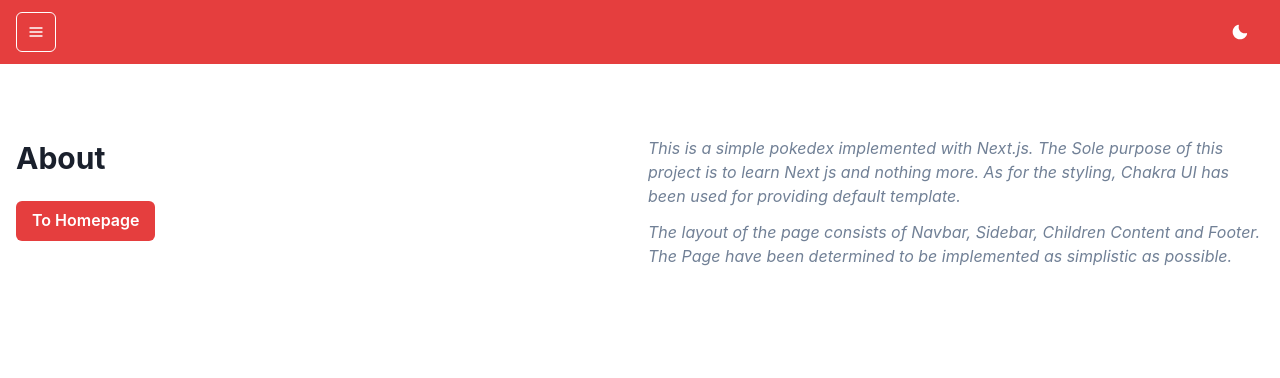
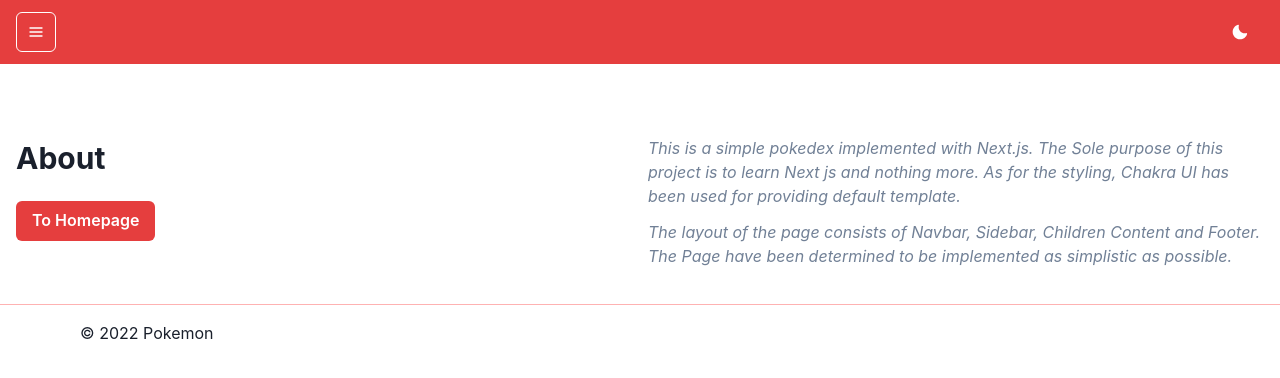
Before and after one commit to mehmetegeacican/your-next-pokedex, a Next.js app: page /about in a window 1280 px wide. Shown: the top 378 px of the page. Built offline with nearby package versions, Linux system fonts and the light colour scheme.

Commit message:
footer implemented

```diff
--- /dev/null
+++ b/components/Footer.tsx
@@ -0,0 +1,25 @@
+import { Container , Box, Stack, Text ,useColorModeValue} from '@chakra-ui/react'
+import React from 'react'
+
+export default function Footer() {
+  return (
+    <Box
+      borderTopWidth={1}
+      borderStyle={"solid"}
+      borderColor={useColorModeValue("red.200", "gray.700")}
+      sx = {{mt: 5}}
+    >
+      <Container
+        as={Stack}
+        maxW={"6xl"}
+        py={4}
+        direction={{ base: "column", md: "row" }}
+        spacing={4}
+        justify={{ md: "space-between" }}
+        align={{ md: "center" }}
+      >
+        <Text>© 2022 Pokemon </Text>
+      </Container>
+    </Box>
+  );
+}
--- a/pages/_app.tsx
+++ b/pages/_app.tsx
@@ -1,12 +1,14 @@
 import type { AppProps } from 'next/app'
 import { ChakraProvider } from '@chakra-ui/react'
 import Navbar from '@/components/Navbar'
+import Footer from '@/components/Footer'
 
 export default function App({ Component, pageProps }: AppProps) {
   return (
     <ChakraProvider>
       <Navbar/>
       <Component {...pageProps} />
+      <Footer />
     </ChakraProvider>
   )
 }
```
Also changed, not shown: pages/index.tsx (+4 -3 lines).
